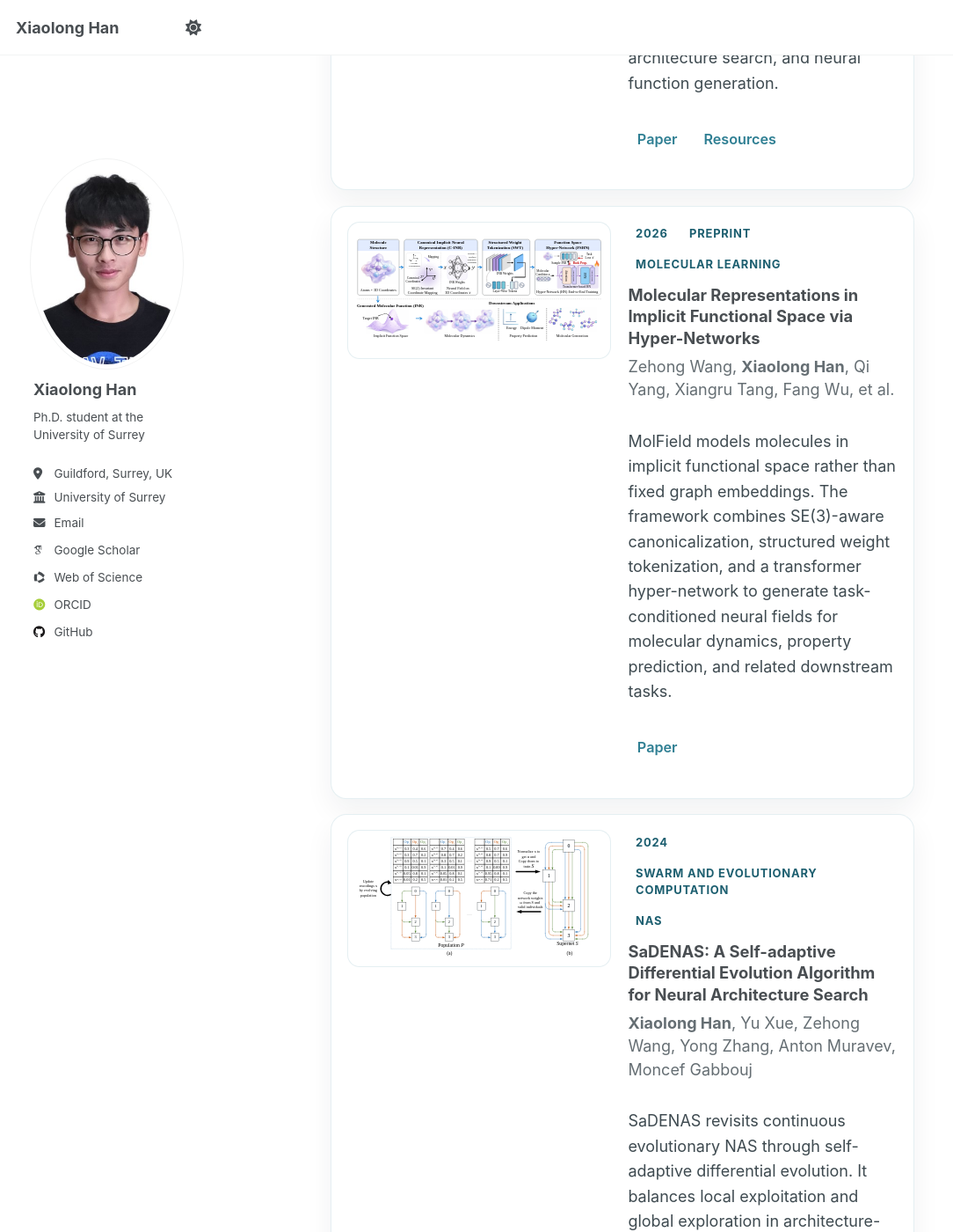
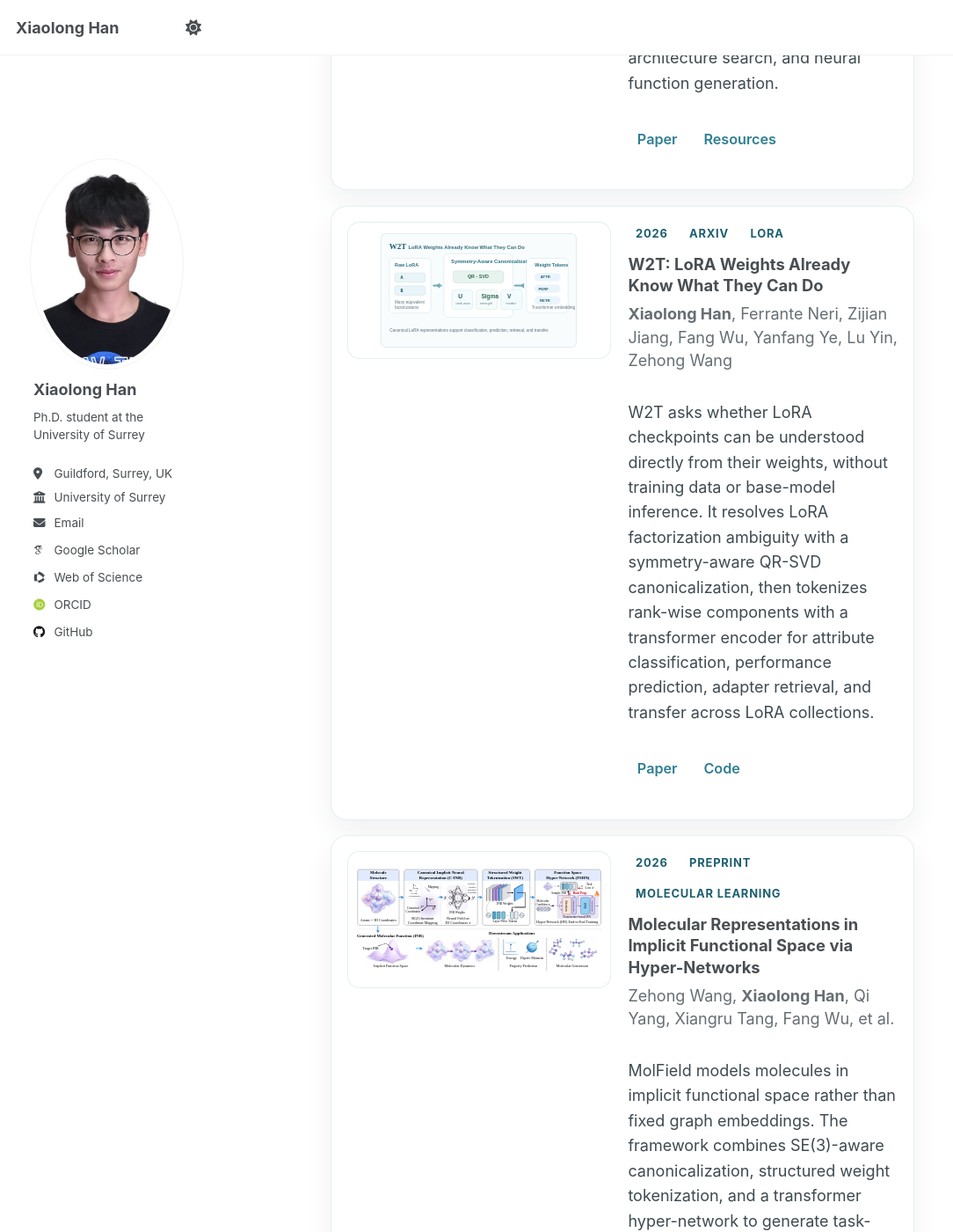
Before and after one commit to xiaolonghan2000/xiaolonghan2000.github.io, a Jekyll site: the page built from _pages/about.md, in a window 1280 px wide and 1400 px high, scrolled down 1286 px. Shown: the whole window at 88% size, without its empty margins (0-1084 px from the left). Built offline with Jekyll 4.4.1, drawn with Linux system fonts in a browser that asks for light colours; some web fonts are replaced.

Commit message:
update style

```diff
--- a/_pages/about.md
+++ b/_pages/about.md
@@ -61,6 +61,30 @@ redirect_from:
           <p class="project-links">
             <a href="https://arxiv.org/abs/2603.10090">Paper</a>
             <a href="https://github.com/Zehong-Wang/Awesome-Weight-Space-Learning">Resources</a>
+          </p>
+        </div>
+      </article>
+
+      <article class="project-card">
+        <a class="project-visual project-visual--w2t" href="https://arxiv.org/abs/2603.15990">
+          <img src="{{ '/images/projects/w2t.svg' | relative_url }}" alt="Overview graphic for W2T">
+        </a>
+        <div class="project-body">
+          <div class="project-meta">
+            <span>2026</span>
+            <span>arXiv</span>
+            <span>LoRA</span>
+          </div>
+          <h3>W2T: LoRA Weights Already Know What They Can Do</h3>
+          <p class="project-authors"><strong>Xiaolong Han</strong>, Ferrante Neri, Zijian Jiang, Fang Wu, Yanfang Ye, Lu Yin, Zehong Wang</p>
+          <p class="project-summary">
+            W2T asks whether LoRA checkpoints can be understood directly from their weights, without training data or base-model inference.
+            It resolves LoRA factorization ambiguity with a symmetry-aware QR-SVD canonicalization, then tokenizes rank-wise components with
+            a transformer encoder for attribute classification, performance prediction, adapter retrieval, and transfer across LoRA collections.
+          </p>
+          <p class="project-links">
+            <a href="https://arxiv.org/abs/2603.15990">Paper</a>
+            <a href="https://github.com/xiaolonghan2000/Weight2Token">Code</a>
           </p>
         </div>
       </article>
--- a/assets/css/homepage.css
+++ b/assets/css/homepage.css
@@ -188,6 +188,10 @@
 }
 
 .project-visual--wsl {
+  --img-scale: 1;
+}
+
+.project-visual--w2t {
   --img-scale: 1;
 }
 
```
Also changed, not shown: images/projects/w2t.svg (added).
